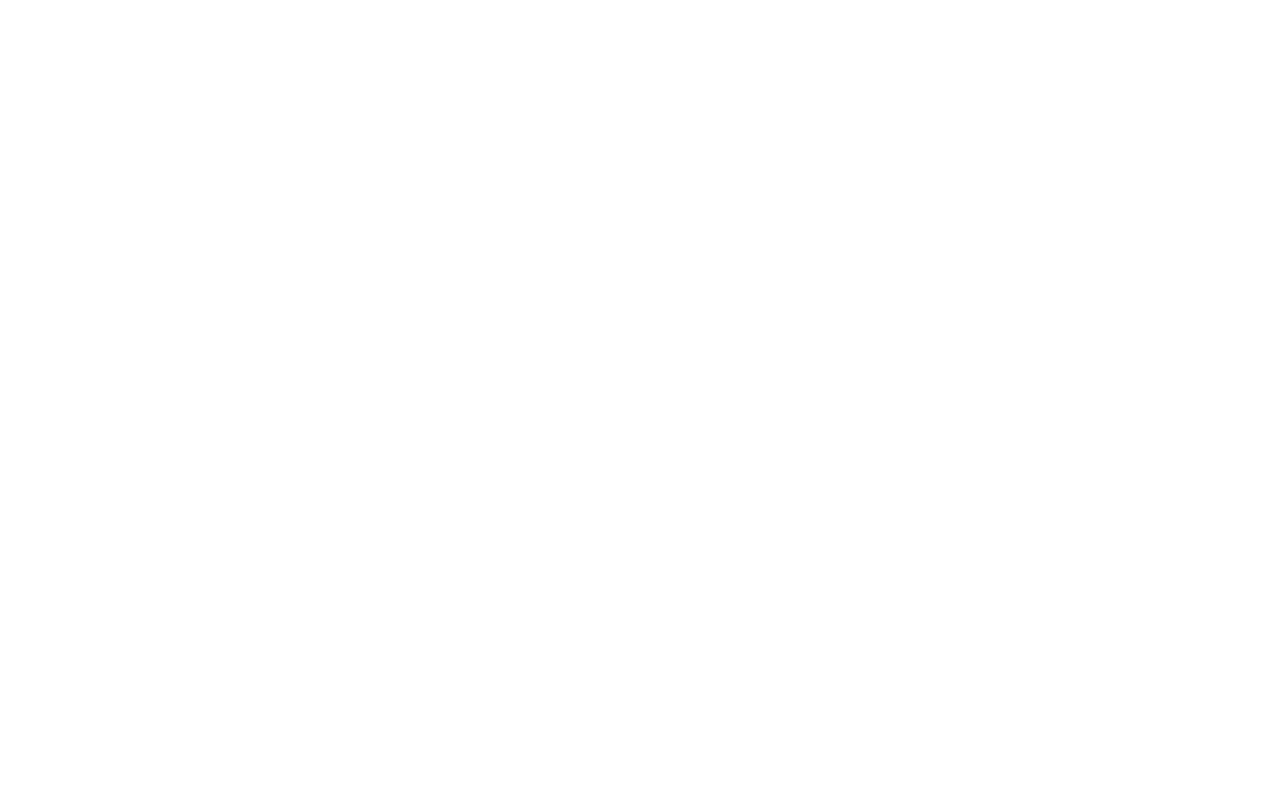
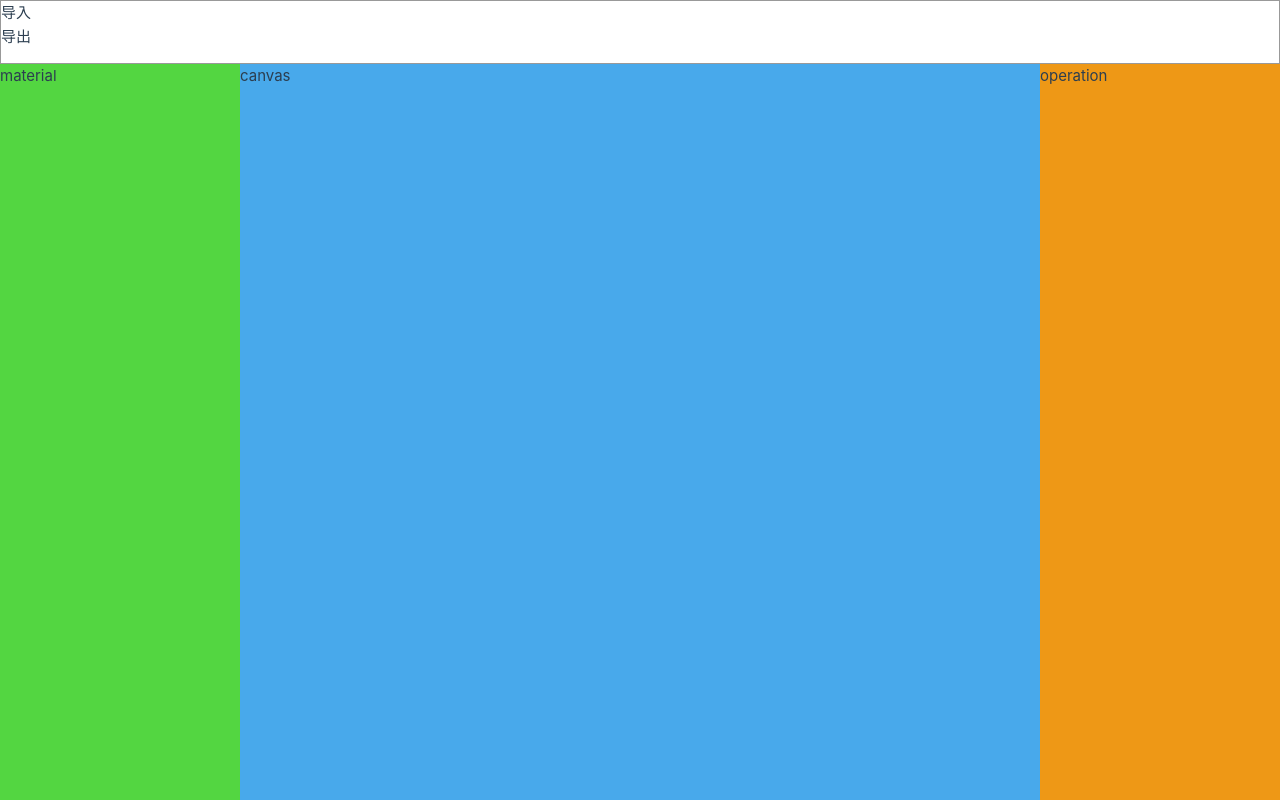
Before and after one commit to zshbeijing/zsh-draw-board, a Vue app: page / in a window 1280 px wide. Built offline with nearby package versions, Linux system fonts and the light colour scheme.

Commit message:
zsh:临时提交

```diff
--- a/package.json
+++ b/package.json
@@ -26,6 +26,8 @@
     "@vue/tsconfig": "^0.5.1",
     "eslint": "^8.49.0",
     "eslint-plugin-vue": "^9.17.0",
+    "less": "^4.2.0",
+    "less-loader": "^12.2.0",
     "npm-run-all2": "^6.1.1",
     "prettier": "^3.0.3",
     "typescript": "~5.3.0",
--- a/src/App.vue
+++ b/src/App.vue
@@ -1,8 +1,9 @@
 <script setup lang="ts">
+import DrawBoard from '@/view/DrawBoard/index.vue'
 </script>
 
 <template>
-<div class="wrapper"></div>
+<DrawBoard />
 </template>
 
 <style scoped>
--- a/src/assets/main.css
+++ b/src/assets/main.css
@@ -1,35 +1,6 @@
 @import './base.css';
 
 #app {
-  max-width: 1280px;
-  margin: 0 auto;
-  padding: 2rem;
-  font-weight: normal;
+  width: 100vw;
+  height: 100vh;
 }
-
-a,
-.green {
-  text-decoration: none;
-  color: hsla(160, 100%, 37%, 1);
-  transition: 0.4s;
-  padding: 3px;
-}
-
-@media (hover: hover) {
-  a:hover {
-    background-color: hsla(160, 100%, 37%, 0.2);
-  }
-}
-
-@media (min-width: 1024px) {
-  body {
-    display: flex;
-    place-items: center;
-  }
-
-  #app {
-    display: grid;
-    grid-template-columns: 1fr 1fr;
-    padding: 0 2rem;
-  }
-}
--- /dev/null
+++ b/src/components/Head/index.vue
@@ -0,0 +1,26 @@
+<template>
+    <div class="head_wrapper">
+      <div class="btn_item" v-for="i in btn_list" :key="i.key"> {{ i.label }} </div>
+    </div>
+</template>
+
+<script setup lang="ts">
+import type { Head }  from "@/type/index"
+const btn_list:Head.BtnItem[] = [
+    {
+        key: "import",
+        label: "导入"
+    },
+    {
+        key: "export",
+        label: "导出"
+    }
+]
+</script>
+
+<style scoped lang="less">
+  .head_wrapper {
+    width: 100%;
+    height: 100%;
+  }
+</style>
--- /dev/null
+++ b/src/type/index.ts
@@ -0,0 +1,6 @@
+export namespace Head {
+    export interface BtnItem {
+        key:string
+        label:string
+    }
+}
--- /dev/null
+++ b/src/view/DrawBoard/index.vue
@@ -0,0 +1,58 @@
+<template>
+<div class="wrapper">
+    <div class="header">
+        <Head />
+    </div>
+    <div class="main">
+        <div class="material">material</div>
+        <div class="canvas">canvas</div>
+        <div class="operation">operation</div>
+    </div>
+</div>
+</template>
+
+<script setup lang="ts">
+import Head from '@/components/Head/index.vue'
+
+</script>
+
+<style scoped lang="less">
+.wrapper {
+    display: flex;
+    flex-direction: column;
+    flex-shrink: 0;
+    width: 100%;
+    height: 100%;
+    .header {
+        height: 64px;
+        width: 100%;
+        box-sizing: border-box;
+        border: 1px solid #999;
+    }
+    .main {
+        flex: 1;
+        display: flex;
+        justify-content: space-between;
+        width: 100%;
+        height: calc(100% - 64px);
+        background-color: #ccc;
+        .material {
+            flex-shrink: 0;
+            width: 240px;
+            height: 100%;
+            background-color: #53d641;
+        }
+        .operation {
+            flex-shrink: 0;
+            width: 240px;
+            height: 100%;
+            background-color: #ee9816;
+        }
+        .canvas {
+            flex: 1;
+            height: 100%;
+            background-color: #48a9eb;
+        }
+    }
+}
+</style>
```
Also changed, not shown: 1 other file (tests, documents, lock files or other folders).
